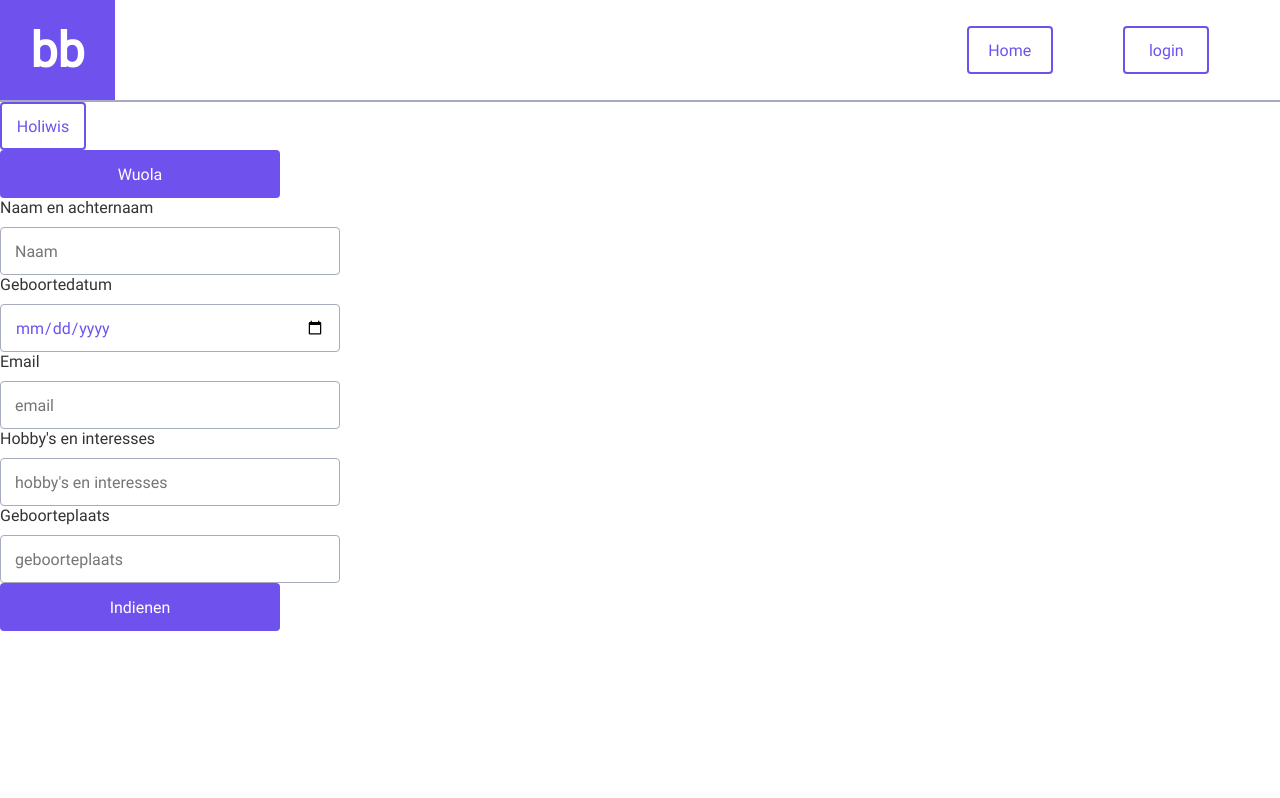
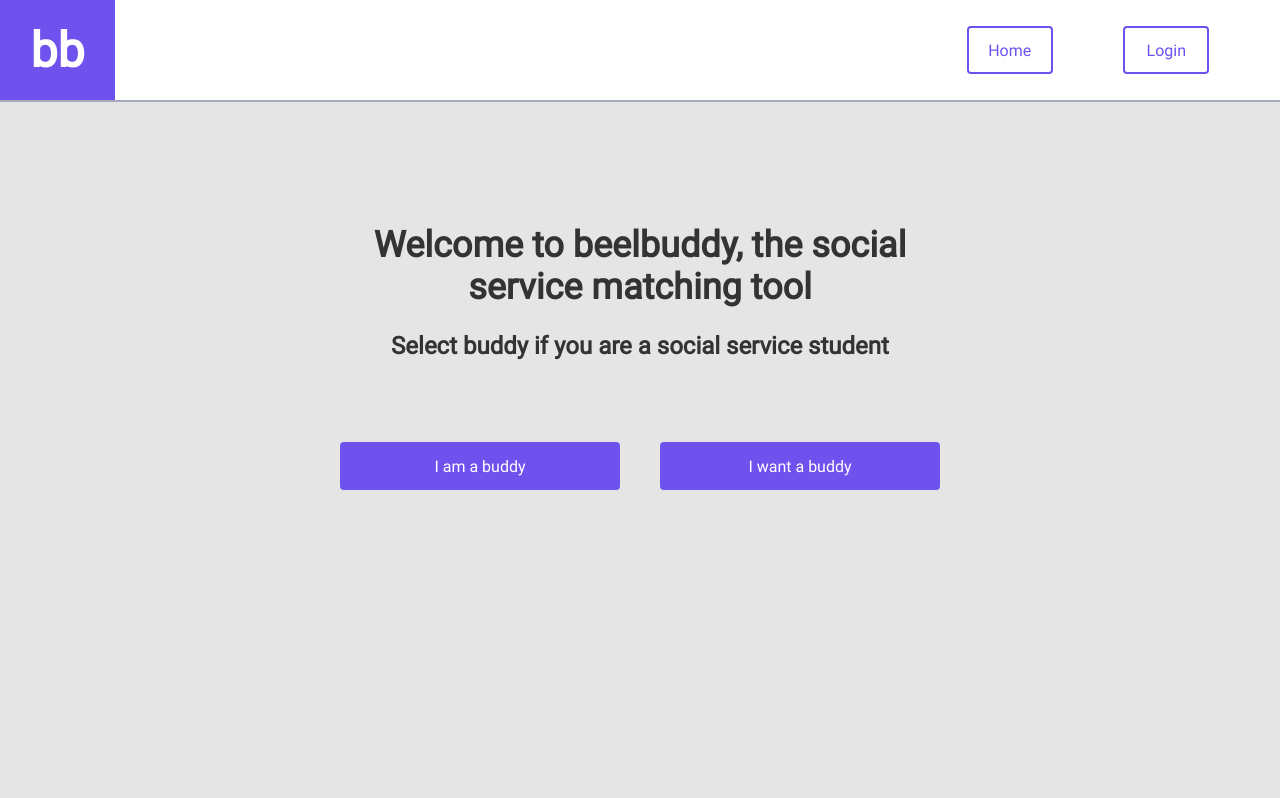
Before and after one commit to carlossanchezheil1984/Buddies-app, a React (Create React App) app: page / in a window 1280 px wide. Shown: the top 798 px of the page. Built offline with nearby package versions, Linux system fonts and the light colour scheme.

Commit message:
homepage completed

```diff
--- a/src/App.css
+++ b/src/App.css
@@ -20,6 +20,7 @@
   /*Colors*/
   --primary: #6F52ED;
   --dark-primary: #452CAE;
+  --background: #E5E5E5;
   --secondary: #A6ACBE;
   --base: #333333;
   --light: #F8F8FB;
@@ -30,6 +31,9 @@
 }
 
 /*--------------Main styles--------------*/
+body {
+  background-color: var(--background);
+}
 
 body * {
   font-family: var(--font);
@@ -39,9 +43,8 @@ body * {
 header{
   height: 100px;
   border-bottom: 2px solid var(--secondary);
+  background-color: var(--white);
 }
-
-
 
 .header-flex-container{
   display: flex;
@@ -62,6 +65,31 @@ header{
   font-weight: bold;
   justify-content: center;
   align-items: center;
+}
+
+.homepage {
+  height: 100vh;
+}
+
+.homepage h1 {
+  margin-top: 122px;
+}
+
+.homepage h2 {
+  margin-top: 22px;
+}
+
+.homepage-container {
+  width: 100%;
+  max-width: 600px;
+  text-align: center;
+  margin:auto;
+}
+
+.homepage-button-container {
+  margin-top: 82px;
+  display: flex;
+  justify-content: space-between;
 }
 
 .small-buttons-container{
--- a/src/App.js
+++ b/src/App.js
@@ -5,6 +5,7 @@ import RegisterForm from "./RegisterForm.js"
 import Header from "./Header.js"
 
 import Button from "./Button";
+import Homepage from './Homepage';
 
 
 //Main Site
@@ -12,7 +13,7 @@ function App(){
   return(
     <div className="App">
 
-      <Header/>
+      <Homepage />
 
       <Button buttonType="small" text="Holiwis" submitBtn="true" />
       <Button buttonType="big" text="Wuola" />
--- a/src/Header.js
+++ b/src/Header.js
@@ -8,8 +8,8 @@ const Header = () => {
                 <div className="logo">bb</div>
 
                 <div className="small-buttons-container">
-                <Button buttonType="small" text="Home" submitBtn="true" />
-                <Button buttonType="small" text="login" submitBtn="true" />
+                <Button buttonType="small" text="Home"/>
+                <Button buttonType="small" text="Login"/>
                 </div>
             </div>
 
--- /dev/null
+++ b/src/Homepage.js
@@ -0,0 +1,22 @@
+import React from "react";
+import Header from "./Header";
+import Button from "./Button";
+
+const Homepage = () => {
+    return (
+        <div class="homepage">
+            <Header />
+            <div class="homepage-container">
+                <h1>Welcome to beelbuddy, the social service matching tool</h1>
+                <h2>Select buddy if you are a social service student</h2>
+
+                <div class="homepage-button-container">
+                    <Button buttonType="big" text="I am a buddy" />
+                    <Button buttonType="big" text="I want a buddy" />
+                </div>
+            </div>
+        </div>
+    );
+}
+
+export default Homepage;
```
